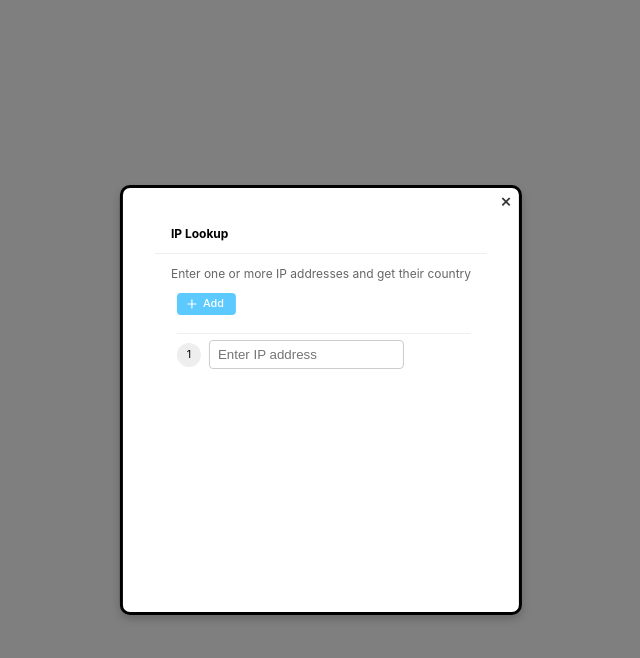
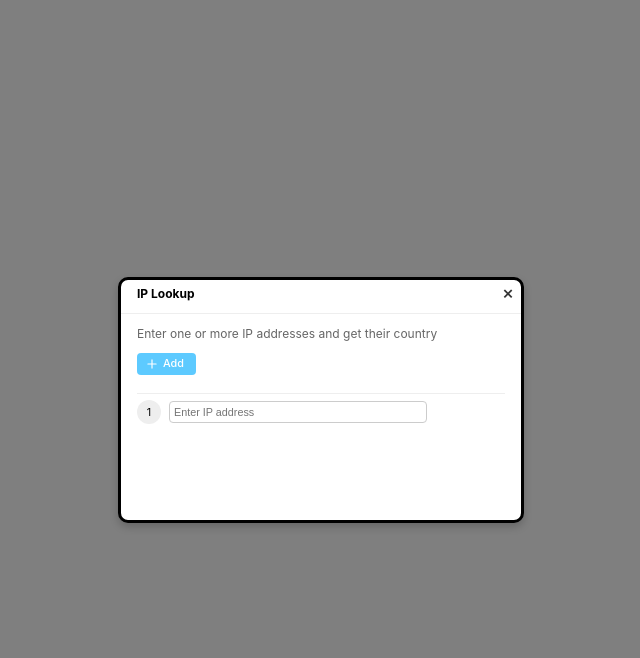
Before and after one commit to oreninho/ip_lookup, a React (Vite) app: page / in a window 1280 px wide. Both pictures are taken after a click on the button "Open IP Lookup". Shown: the top 658 px of the page, without its empty margins (319-959 px from the left). Built offline with nearby package versions, Linux system fonts and the light colour scheme.

Commit message:
change styles

```diff
--- a/src/components/InputRow/InputRow.scss
+++ b/src/components/InputRow/InputRow.scss
@@ -1,13 +1,15 @@
 .input-row {
   display: flex;
   align-items: center;
+  width: 100%;
 }
 
 .input-row__index {
   display: flex;
   align-items: center;
   justify-content: center;
-  width: 24px; height: 24px;
+  width: 24px;
+  height: 24px;
   border-radius: 50%;
   background: #eee;
   margin-right: 8px;
@@ -16,7 +18,9 @@
 
 .input-row__field {
   flex: 1;
-  padding: 6px 8px;
+  padding: 4px;
   border: 1px solid #ccc;
   border-radius: 4px;
+  font-size: 0.9rem;
+  width: 100%;
 }
--- a/src/components/IpLookupController/IpLookupContoller.tsx
+++ b/src/components/IpLookupController/IpLookupContoller.tsx
@@ -40,7 +40,7 @@ export default function IpLookupController({index, role}:{index?: number, role?:
     return (
         <div className="ip-lookup-controller" role={role}>
             <span className="input-row__index">{index}</span>
-            <div>
+            <div className={'input__container'}>
                 <InputRow
                     value={value}
                     onChange={onChange}
--- a/src/components/IpLookupController/IpLookupController.scss
+++ b/src/components/IpLookupController/IpLookupController.scss
@@ -9,6 +9,9 @@
   display: flex;
   align-items: center;
 }
+.input__container{
+  width:70%;
+}
 .spin { animation: spin 1s linear infinite; }
 
 .success {
--- a/src/components/IpLookupPage/IpLookupPage.scss
+++ b/src/components/IpLookupPage/IpLookupPage.scss
@@ -13,8 +13,6 @@ $page-padding: 16px;
       border-top: 1px solid #eee;
       margin: 12px 0;
     }
-  }
-
     .header__title {
       margin: 0.5rem 0 0 0 ;
       font-size: 1rem;
@@ -24,19 +22,21 @@ $page-padding: 16px;
       margin-top: 4px;
       color: #666;
     }
+  }
+
     .page__content {
       margin-top: 12px;
-    margin-left: 6px;
     }
 
     .page__divider {
       border: none;
       border-top: 1px solid #eee;
     }
+}
+
 .stick {
   position: sticky;
   top: 0;
   z-index: 1;
   margin-bottom: 1rem;
 }
-}
--- a/src/components/Modal/Modal.scss
+++ b/src/components/Modal/Modal.scss
@@ -1,6 +1,7 @@
 
 .modal{
     margin: 0;
+    padding: 0;
     position: fixed;
     top: 50%;
     left: 50%;
@@ -11,7 +12,8 @@
     border-radius: 10px;
     box-shadow: 0 4px 8px rgba(0, 0, 0, 0.2);
     overflow-x: hidden ;
-    height: 50vh;
+    height: 30vh;
+    width: 50vh;
     overflow-y: auto;
     animation: slideIn 1s;
 
@@ -41,7 +43,6 @@
     flex-direction: column;
     background-color: #fff;
     border-radius: 8px;
-    padding: 20px;
 
 }
 
```
Lines whose indentation alone changed are shown as unchanged.
